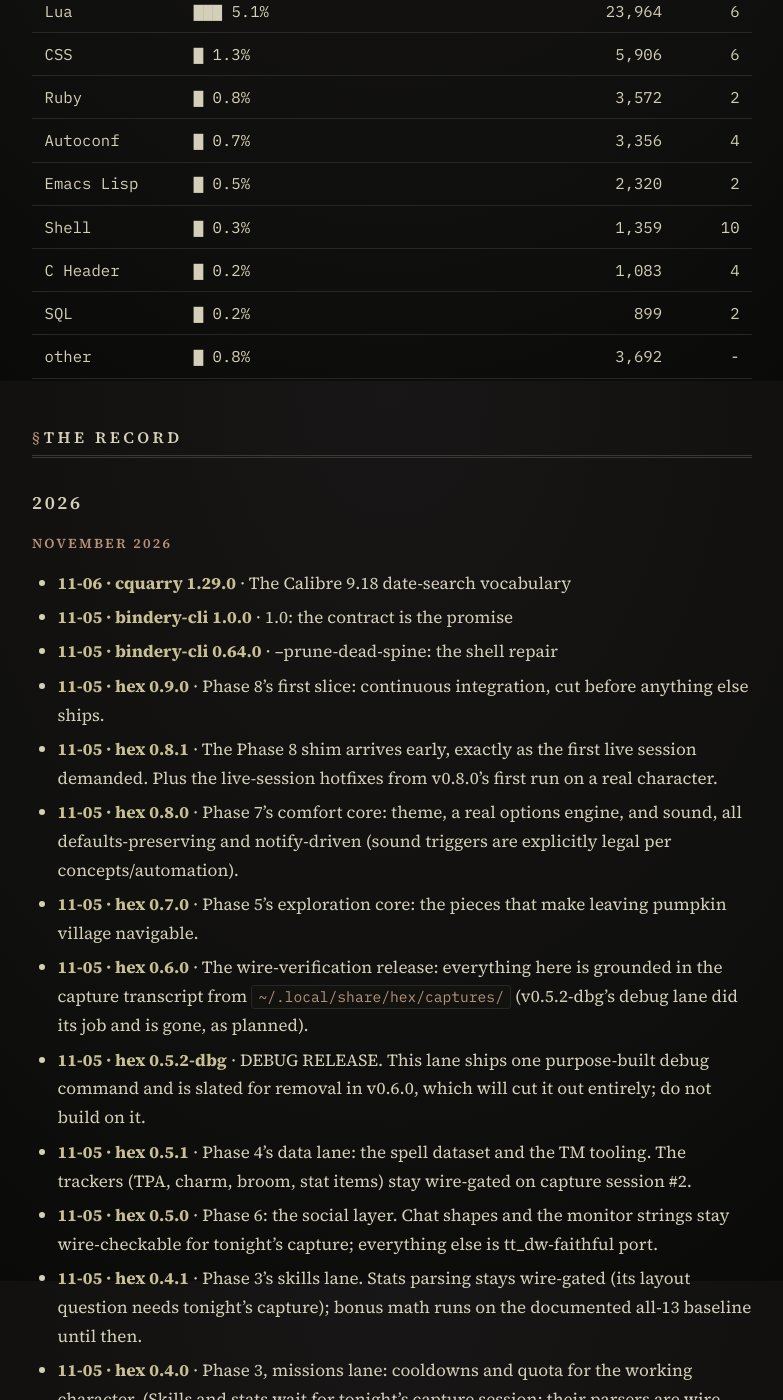
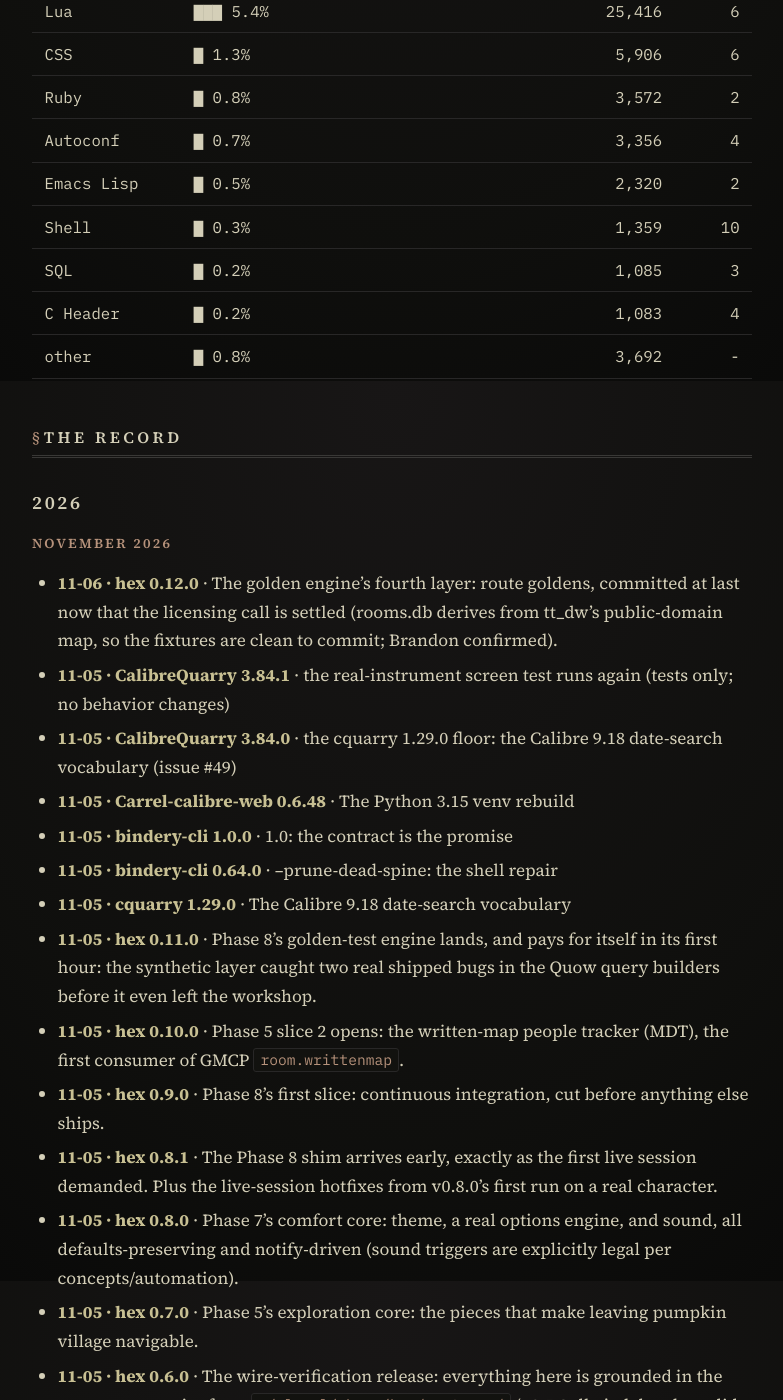
Before and after one commit to VirInvictus/VirInvictus.github.io, a Jekyll site: the page built from patchnotes.md, in a window 1280 px wide and 1400 px high, scrolled down 10419 px. Shown: the whole window, without its empty margins (248-1031 px from the left). Built offline with Jekyll 4.4.1, drawn with Linux system fonts in a browser that asks for light colours; some of the changed text lies outside the part shown.

Commit message:
docs: annals refresh, 2026-11-06

````diff
--- a/patchnotes.md
+++ b/patchnotes.md
@@ -15,40 +15,40 @@ remain canonical; this file is a projection, reproducible with
 
 ## The shape of the work
 
-- **44 repositories tracked · 1,580 releases recorded · 5,254 commits, authored by Brandon LaRocque**
+- **44 repositories tracked · 1,586 releases recorded · 5,274 commits, authored by Brandon LaRocque**
 - Span: 2025-08-10 to 2026-11-06
-- This month (2026-11): 36 releases across 8 repos · 150 commits
+- This month (2026-11): 42 releases across 8 repos · 170 commits
 
 | Repository | What it is | Releases | Latest | Last release | Commits | Active since |
 |---|---|---:|---|---|---:|---|
 | [Atrium](https://github.com/VirInvictus/Atrium) | Native Linux task manager: Org-mode internals, Things 3 / OmniFocus surface, local-first SQLite. | 172 | 0.76.0 | 2026-09-14 | 362 | 2026-05-05 |
 | [Conservatory](https://github.com/VirInvictus/Conservatory) | Calibre for audio: a native library manager that owns and moves music, podcasts, and audiobooks on disk, with a libmpv player. | 160 | 0.9.1 | 2026-10-11 | 294 | 2026-05-27 |
 | [Viaduct](https://github.com/VirInvictus/Viaduct) | Linux port of NetNewsWire: local-first RSS reader, single-writer SQLite, FTS5 search, Inoreader sync. | 129 | 4.4.1 | 2026-10-25 | 256 | 2026-04-19 |
-| [CalibreQuarry](https://github.com/VirInvictus/CalibreQuarry) | CLI toolkit over Calibre's metadata.db: catalogs, stats, audits, parity search, and a pre-import curation screen. | 125 | 3.83.0 | 2026-11-02 | 405 | 2026-03-27 |
+| [CalibreQuarry](https://github.com/VirInvictus/CalibreQuarry) | CLI toolkit over Calibre's metadata.db: catalogs, stats, audits, parity search, and a pre-import curation screen. | 127 | 3.84.1 | 2026-11-05 | 407 | 2026-03-27 |
 | [lattice-music](https://github.com/VirInvictus/lattice-music) | CLI/TUI for music collections: ~30 read-only audit and visualization modes with the filesystem as source of truth; writes are explicit and opt-in. | 107 | 6.4.1 | 2026-10-11 | 338 | 2025-08-10 |
 | Catagotchi | Cozy cat tamagotchi wrapped around an idle empire; everything on screen is generated in code (Godot). | 104 | 4.51.0 | 2026-09-18 | 166 | 2026-07-10 |
 | Hearth | Two-player LAN digital build of A Feast for Odin on the same engine shape (private: the faithful dataset is git-ignored). | 101 | 0.13.68 | 2026-09-15 | 129 | 2026-06-14 |
 | [Framework](https://github.com/VirInvictus/Framework) | Native GTK4 document viewer for PDF, DjVu, comics, and EPUB-class ebooks, on twin render pipelines. | 97 | 1.0.2 | 2026-09-16 | 170 | 2026-04-06 |
 | [bindery-cli](https://github.com/VirInvictus/bindery-cli) | CLI that repairs broken EPUBs with deterministic, epubcheck-gated fixes, atomically and in place inside a Calibre library. | 93 | 1.0.0 | 2026-11-05 | 309 | 2026-06-09 |
-| [cquarry](https://github.com/VirInvictus/cquarry) | Canonical read-only Calibre database layer with a faithful port of Calibre's search grammar; the opt-in write module is the one sanctioned mutation path. | 47 | 1.29.0 | 2026-11-06 | 275 | 2026-08-23 |
+| [cquarry](https://github.com/VirInvictus/cquarry) | Canonical read-only Calibre database layer with a faithful port of Calibre's search grammar; the opt-in write module is the one sanctioned mutation path. | 47 | 1.29.0 | 2026-11-05 | 279 | 2026-08-23 |
 | [Hermitage](https://github.com/VirInvictus/Hermitage) | Visually immersive GTK4 gallery browser for Calibre libraries, reading metadata.db read-only; ships a Flatpak. | 45 | 1.8.8 | 2026-11-01 | 121 | 2026-04-10 |
 | [deadbeef-cui](https://github.com/VirInvictus/deadbeef-cui) | Faceted library-browser plugin for DeaDBeeF in the Columns UI style, on medialib and scriptable presets. | 43 | 2.2.1 | 2026-10-22 | 198 | 2026-04-09 |
 | [Hearthfall](https://github.com/VirInvictus/Hearthfall) | Grimdark clan-survival terminal game: stdlib-only engine, single seeded RNG, Textual TUI. | 35 | 0.28.0 | 2026-09-15 | 91 | 2026-07-19 |
 | [Colophon](https://github.com/VirInvictus/Colophon) | GTK4 statistics viewer for KOReader reading logs; imports a copy of statistics.sqlite3, Cairo charts. | 33 | 2.6.0 | 2026-09-15 | 98 | 2026-07-03 |
 | [opends](https://github.com/VirInvictus/opends) | Open toolkit and bugfix patches for SSI's Dark Sun CRPGs: save inspectors, format extractors, disassemblers, darkfixes. | 29 | ovr-carve 0.1.0 | 2026-11-01 | 423 | 2026-05-03 |
 | Haveli | Two-player LAN digital build of Jaipur on a content-agnostic deterministic engine (private: the faithful dataset is git-ignored). | 28 | 1.2.0 | 2026-09-15 | 66 | 2026-06-15 |
-| [Carrel-calibre-web](https://github.com/VirInvictus/Carrel-calibre-web) | Fork of calibre-web carrying Carrel's code: single-user, database attached read-only, reads through cquarry. | 22 | 0.6.47 | 2026-11-04 | 123 | 2026-06-11 |
+| [Carrel-calibre-web](https://github.com/VirInvictus/Carrel-calibre-web) | Fork of calibre-web carrying Carrel's code: single-user, database attached read-only, reads through cquarry. | 23 | 0.6.48 | 2026-11-05 | 125 | 2026-06-11 |
 | [Quire](https://github.com/VirInvictus/Quire) | Soulver-style notepad calculator for Linux: plain-text sheets where prose and expressions share the page and answers fill a results column. | 22 | 1.5.3 | 2026-10-09 | 114 | 2026-10-05 |
 | [Carrel](https://github.com/VirInvictus/Carrel) | Contract and theme for a single-user Calibre reading room (CSS + docs; the code lives in the calibre-web fork). | 20 | 0.9.10 | 2026-09-15 | 72 | 2026-06-11 |
 | crash-course | Arcade aircraft-crash damage-maximizer (Burnout's crash mode rebuilt around airliners), built for my son. | 19 | 0.18.0 | 2026-10-07 | 31 | 2026-10-04 |
-| hex |  | 13 | 0.9.0 | 2026-11-05 | 64 | 2026-11-04 |
+| hex |  | 16 | 0.12.0 | 2026-11-06 | 68 | 2026-11-04 |
 | Vestibule | One-directional Obsidian-vault to org-roam converter with a dry-run install. | 12 | 0.11.0 | 2026-09-15 | 55 | 2026-07-25 |
 | [vir-gtk](https://github.com/VirInvictus/vir-gtk) | Shared GTK4 styling and D-Bus portal layer for the Vir Invictus desktop suite (replaces libadwaita). | 12 | 1.4.3 | 2026-10-06 | 51 | 2026-08-23 |
 | [vir-search](https://github.com/VirInvictus/vir-search) | Domain-agnostic Rust library parsing Calibre-style search expressions into a typed AST. | 12 | 1.4.3 | 2026-09-15 | 60 | 2026-08-23 |
 | [Topograph](https://github.com/VirInvictus/Topograph) | Filesystem size explorer: lazy tree view plus a squarified cushion treemap (a qdirstat analog). | 11 | 0.4.1 | 2026-10-07 | 53 | 2026-08-14 |
 | [raindrop-cli](https://github.com/VirInvictus/raindrop-cli) | Dependency-free Raindrop.io CLI for bookmarks, collections, tags, and highlights, with a Pinboard backend and two-way sync. | 11 | 0.7.0 | 2026-09-15 | 53 | 2026-07-18 |
 | whisker-street | Discord stock market where the server members are the stocks: presence-driven prices and a CPMM market maker. | 11 | 0.7.0 | 2026-10-24 | 16 | 2026-10-22 |
-| annals | This generator: the workspace's whole work record, rendered from every repo's patchnotes and git history. | 9 | 0.6.0 | 2026-11-04 | 83 | 2026-10-09 |
+| annals | This generator: the workspace's whole work record, rendered from every repo's patchnotes and git history. | 9 | 0.6.0 | 2026-11-04 | 84 | 2026-10-09 |
 | [saforums.koplugin](https://github.com/VirInvictus/saforums.koplugin) | KOReader plugin reading the Something Awful Forums as native e-reader widgets: login, unread tracking, bookmarks. | 9 | 0.5.4 | 2026-10-24 | 63 | 2026-10-08 |
 | [2-kobo-style-sleepscreen-banner-prettified](https://github.com/VirInvictus/2-kobo-style-sleepscreen-banner-prettified) | KOReader user patch redrawing the sleep screen as a Kobo-style floating card (prettified fork). | 8 | 2.1.4 | 2026-09-14 | 29 | 2026-07-05 |
 | [dragon-agents](https://github.com/VirInvictus/dragon-agents) | Local ZCode plugin of twenty-three read-only research subagents: repo mapping, release audits, CI triage, markets and finance briefs. | 8 | 0.7.1 | 2026-10-30 | 18 | 2026-09-03 |
@@ -82,33 +82,33 @@ remain canonical; this file is a projection, reproducible with
 | 2026-08 | ▇▇▇▇▇▇▇▇▇▇▇▇▇ 165 | ▇▇▇▇▇▇▇▇▇▇▇▇▇ 776 |
 | 2026-09 | ▇▇▇▇▇▇▇▇▇▇▇▇▇▇▇▇▇▇▇▇▇▇▇▇▇▇▇▇ 349 | ▇▇▇▇▇▇▇▇▇▇▇▇▇▇▇▇▇▇▇▇▇▇▇▇▇▇▇▇ 1,729 |
 | 2026-10 | ▇▇▇▇▇▇▇▇▇▇▇▇▇▇▇▇ 195 | ▇▇▇▇▇▇▇▇▇▇▇▇▇▇▇ 947 |
-| 2026-11 | ▇▇▇ 36 | ▇▇ 150 |
+| 2026-11 | ▇▇▇ 42 | ▇▇▇ 170 |
 
 ## The languages
 
-469,881 lines of code · 27 languages · 43 repos
+472,041 lines of code · 27 languages · 43 repos
 
 Code lines measured by `tokei` over each tracked repo's tree: reference clones and fork checkouts (the `[languages]` exclude) never count, and neither do lockfiles or data formats. A snapshot of the trees as they stand, not a measure of authorship pace.
 
 ```
 ███████████████▓▓▓▓▓▓▓▓▓▓▓▓▓▓▓▒▒▒▒░░····
-█ Rust 37%  ▓ Python 37%  ▒ GDScript 11%  ░ C 6%  · other 10%
+█ Rust 37%  ▓ Python 37%  ▒ GDScript 10%  ░ C 6%  · other 10%
 ```
 
 | Language | Share | Code lines | Repos |
 |---|---|---:|---:|
-| Rust | ▇▇▇▇▇▇▇▇▇▇▇▇▇▇▇▇▇▇▇▇▇▇ 37.1% | 174,484 | 11 |
-| Python | ▇▇▇▇▇▇▇▇▇▇▇▇▇▇▇▇▇▇▇▇▇▇ 36.8% | 172,732 | 23 |
+| Rust | ▇▇▇▇▇▇▇▇▇▇▇▇▇▇▇▇▇▇▇▇▇▇ 37.0% | 174,484 | 11 |
+| Python | ▇▇▇▇▇▇▇▇▇▇▇▇▇▇▇▇▇▇▇▇▇▇ 36.7% | 173,254 | 23 |
 | GDScript | ▇▇▇▇▇▇ 10.5% | 49,509 | 6 |
 | C | ▇▇▇ 5.7% | 27,005 | 2 |
-| Lua | ▇▇▇ 5.1% | 23,964 | 6 |
+| Lua | ▇▇▇ 5.4% | 25,416 | 6 |
 | CSS | ▇ 1.3% | 5,906 | 6 |
 | Ruby | ▇ 0.8% | 3,572 | 2 |
 | Autoconf | ▇ 0.7% | 3,356 | 4 |
 | Emacs Lisp | ▇ 0.5% | 2,320 | 2 |
 | Shell | ▇ 0.3% | 1,359 | 10 |
+| SQL | ▇ 0.2% | 1,085 | 3 |
 | C Header | ▇ 0.2% | 1,083 | 4 |
-| SQL | ▇ 0.2% | 899 | 2 |
 | other | ▇ 0.8% | 3,692 | - |
 
 ## The record
@@ -117,9 +117,15 @@ Code lines measured by `tokei` over each tracked repo's tree: reference clones a
 
 #### November 2026
 
-- **11-06 · cquarry 1.29.0** · The Calibre 9.18 date-search vocabulary
+- **11-06 · hex 0.12.0** · The golden engine's fourth layer: route goldens, committed at last now that the licensing call is settled (rooms.db derives from tt_dw's public-domain map, so the fixtures are clean to commit; Brandon confirmed).
+- **11-05 · CalibreQuarry 3.84.1** · the real-instrument screen test runs again (tests only; no behavior changes)
+- **11-05 · CalibreQuarry 3.84.0** · the cquarry 1.29.0 floor: the Calibre 9.18 date-search vocabulary (issue #49)
+- **11-05 · Carrel-calibre-web 0.6.48** · The Python 3.15 venv rebuild
 - **11-05 · bindery-cli 1.0.0** · 1.0: the contract is the promise
 - **11-05 · bindery-cli 0.64.0** · --prune-dead-spine: the shell repair
+- **11-05 · cquarry 1.29.0** · The Calibre 9.18 date-search vocabulary
+- **11-05 · hex 0.11.0** · Phase 8's golden-test engine lands, and pays for itself in its first hour: the synthetic layer caught two real shipped bugs in the Quow query builders before it even left the workshop.
+- **11-05 · hex 0.10.0** · Phase 5 slice 2 opens: the written-map people tracker (MDT), the first consumer of GMCP `room.writtenmap`.
 - **11-05 · hex 0.9.0** · Phase 8's first slice: continuous integration, cut before anything else ships.
 - **11-05 · hex 0.8.1** · The Phase 8 shim arrives early, exactly as the first live session demanded. Plus the live-session hotfixes from v0.8.0's first run on a real character.
 - **11-05 · hex 0.8.0** · Phase 7's comfort core: theme, a real options engine, and sound, all defaults-preserving and notify-driven (sound triggers are explicitly legal per concepts/automation).
````
Also changed, not shown: other parts of patchnotes.md (+5 -5 lines), _includes/ledger.md (+1 -1 lines), patchnotes/feed.xml (+38 -38 lines).
